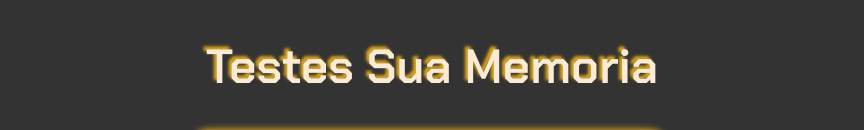
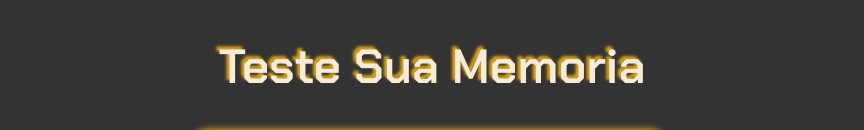
Before and after one commit to MaurilioSemeao/jogo-da-memoria, a plain HTML site: page paginas/jogo.html in a window 1280 px wide. Shown: the top 130 px of the page, without its empty margins (208-1072 px from the left). Drawn offline with Linux system fonts and the light colour scheme.

Commit message:
corige fraze

```diff
--- a/paginas/jogo.html
+++ b/paginas/jogo.html
@@ -10,7 +10,7 @@
 </head>
 <body>
     <div class="titulo">
-        <h1>Testes Sua Memoria</h1>
+        <h1>Teste Sua Memoria</h1>
     </div>
     <div class="info-jogo">
         <div class="display nome">
```
